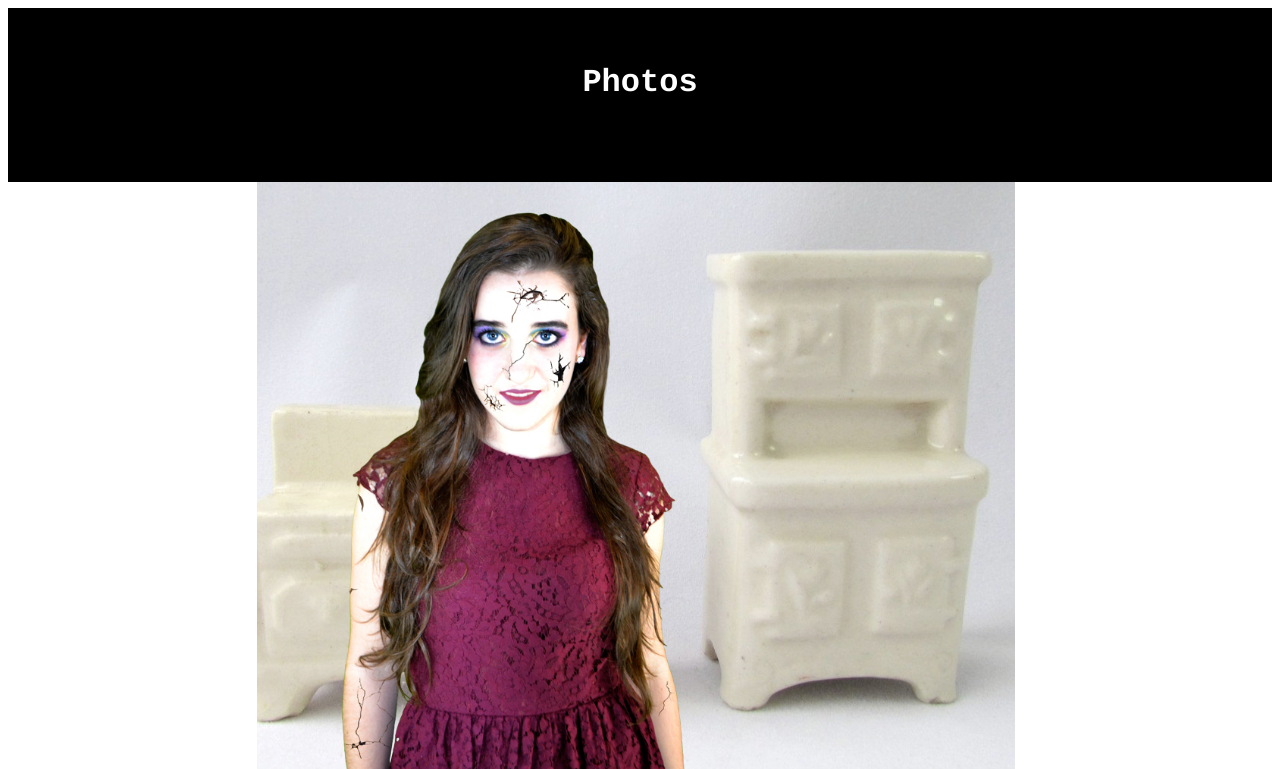
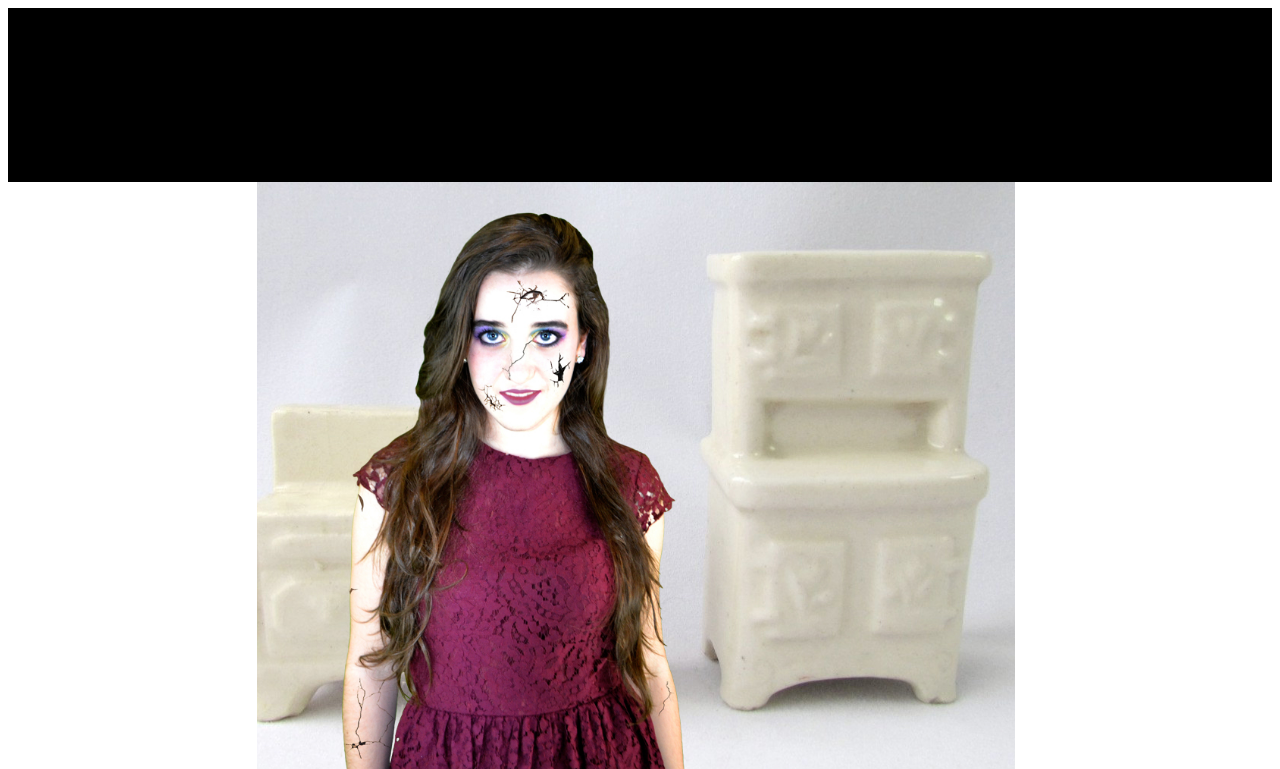
Before and after one commit to VeronicaChiarelli/edits, a Jekyll site: the page built from index.html, in a window 1280 px wide. Shown: the top 769 px of the page. Built offline with Jekyll 4.4.1, drawn with Linux system fonts in a browser that asks for light colours; grey boxes are pictures that could not be loaded.

Commit message:
black masthead

```diff
--- a/css/common.css
+++ b/css/common.css
@@ -4,7 +4,6 @@ html{
 
   font: normal 100%/1.4 courier;
   background-image: white;
-  background-attachment: fixed;
   background-size: cover;
 }
 
@@ -38,7 +37,7 @@ html{
   padding: 2em;
   background: black;
   background-size: cover;
-  color: #fff
+  color: black;
 }
 
 
```
Also changed, not shown: 1 other file.
